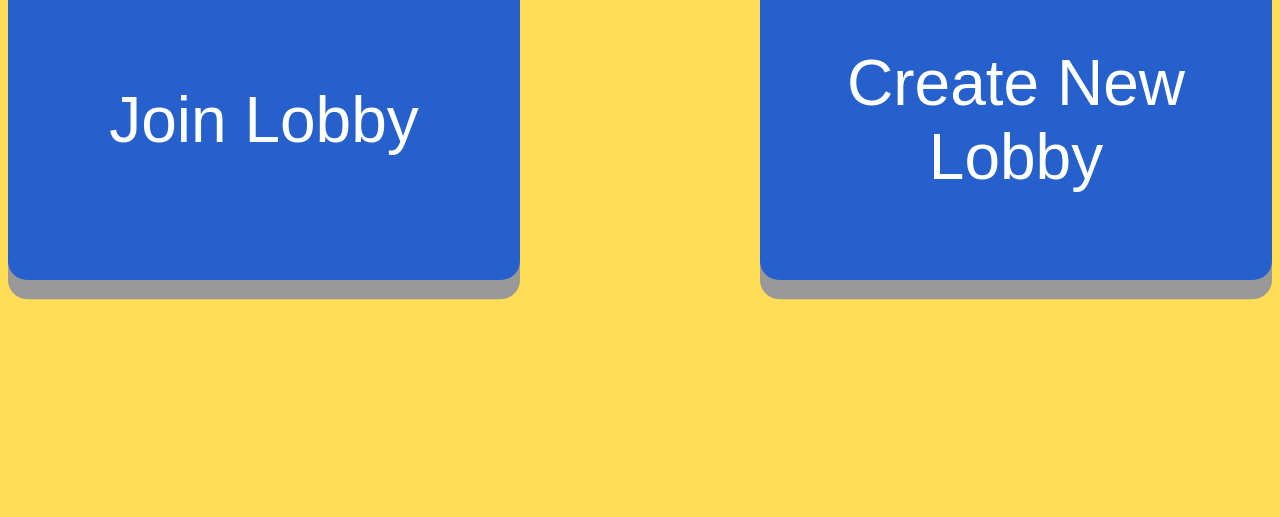
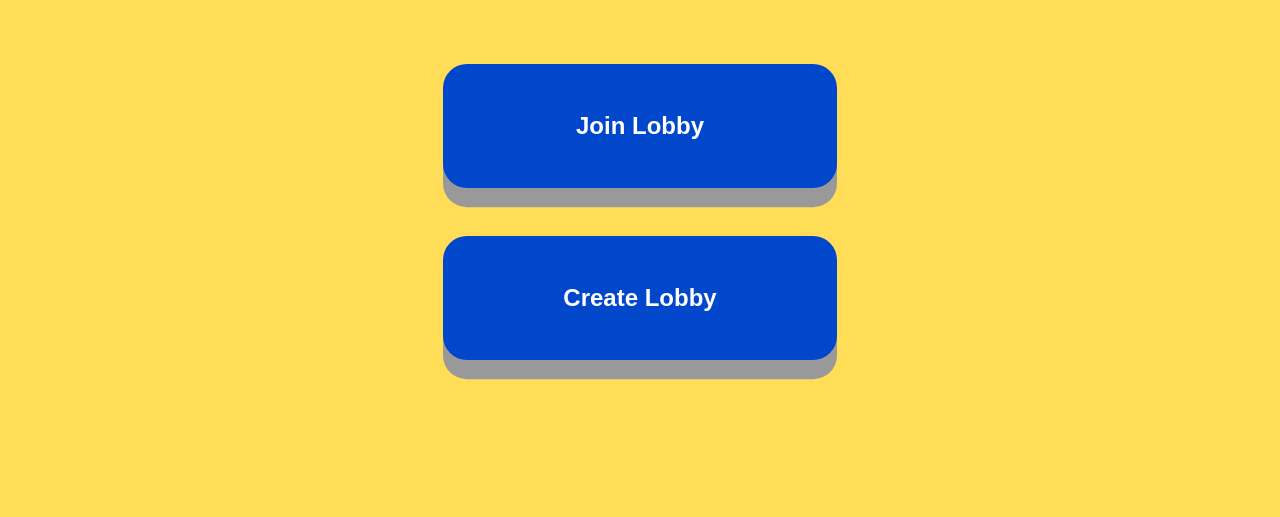
Before and after one commit to baru64/dreamy-dragons, a plain HTML site: page frontend/index.html in a window 1280 px wide. Shown: the part 283-800 px from the top of the page. Drawn offline with nearby package versions, Linux system fonts and the light colour scheme.

Commit message:
Changes to index.html - TEMP FILE: styles2.css

```diff
--- a/frontend/index.html
+++ b/frontend/index.html
@@ -1,15 +1,17 @@
 <!DOCTYPE html>
 <html lang="en-US">
   <head>
+    <title>Drunk Pyrate</title>
     <meta charset="utf-8">
-    <link rel="stylesheet" href="styles.css">
-    <title>Index</title>
-    <div id="container">
-      <h1 class="center">Drunk Pyrate</h1>
-      <button type="submit" style= "float: left;" class="lobby-buttons">Join Lobby</button>
-      <button type="submit" style= "float: right;" class="lobby-buttons">Create New Lobby</button>
-    </div>
+    <link rel="stylesheet" href="styles2.css">
   </head>
   <body>
+    <div id="container">
+      <h1>Drunk Pyrate</h1>
+      <div class="buttons-container">
+        <button id="btn-join-lobby" type="submit" class="lobby-buttons">Join Lobby</button>
+        <button id="btn-new-lobby" type="submit" class="lobby-buttons">Create Lobby</button>
+      </div>
+    </div>
   </body>
 </html>
--- /dev/null
+++ b/frontend/styles2.css
@@ -0,0 +1,86 @@
+@import url(https://fonts.googleapis.com/css?family=Open+Sans:300,regular,500,600,700,800,300italic,italic,500italic,600italic,700italic,800italic);
+
+* {
+    margin: 0;
+    padding: 0;
+    box-sizing: border-box;
+}
+
+:root {
+    --clr-primary: #FFDD56;
+    --clr-secondary: #0047CC;
+    --clr-light-gray: #999;
+    --clr-btn-hover: #2d5fbc;
+    --clr-btn-active: #2660CC;
+
+    --fs-100: 5rem;
+    --fs-300: 3rem;
+    --fs-400: 1.5rem;
+    --fs-500: 1rem;
+    --fs-700: .75rem;
+    --fs-900: .5rem;
+
+    --fw-normal: 500;
+    --fw-thin: 300;
+    --fw-bold: 900;
+}
+
+html {
+    color: var(--clr-secondary);
+    font-family: 'Open Sans', sans-serif;
+    font-size: 16px;
+}
+
+body {
+    height: 100vh;
+    background-color: var(--clr-primary);
+    display: flex;
+    align-items: center;
+    justify-content: center;
+}
+
+h1 {
+    font-size: 5rem;
+    font-weight: var(--fw-bold);
+}
+
+#container {
+    display: flex;
+    flex-direction: column;
+    gap: 5em;
+    align-items: center;
+    justify-content: center;
+    text-align: center;
+}
+
+.buttons-container {
+    display: grid;
+    grid-template-rows: repeat(2, 1fr);
+    grid-template-columns: 1fr;
+    gap: 3em;
+}
+
+button {
+    padding: 2em 5em;
+    border: none;
+    background-color: var(--clr-secondary);
+    color: white;
+    font-weight: var(--fw-bold);
+    width: 100%;
+    border-radius: 1em;
+    /* height: 100px */
+    /* To change */
+    ;
+    white-space: nowrap;
+    font-size: var(--fs-400);
+    box-shadow: 0 1.5vw var(--clr-light-gray);
+}
+
+button:hover {
+    background-color: var(--clr-btn-hover);
+}
+
+button:active {
+    background-color: var(--clr-btn-active);
+    transform: translateY(5px);
+}
```
